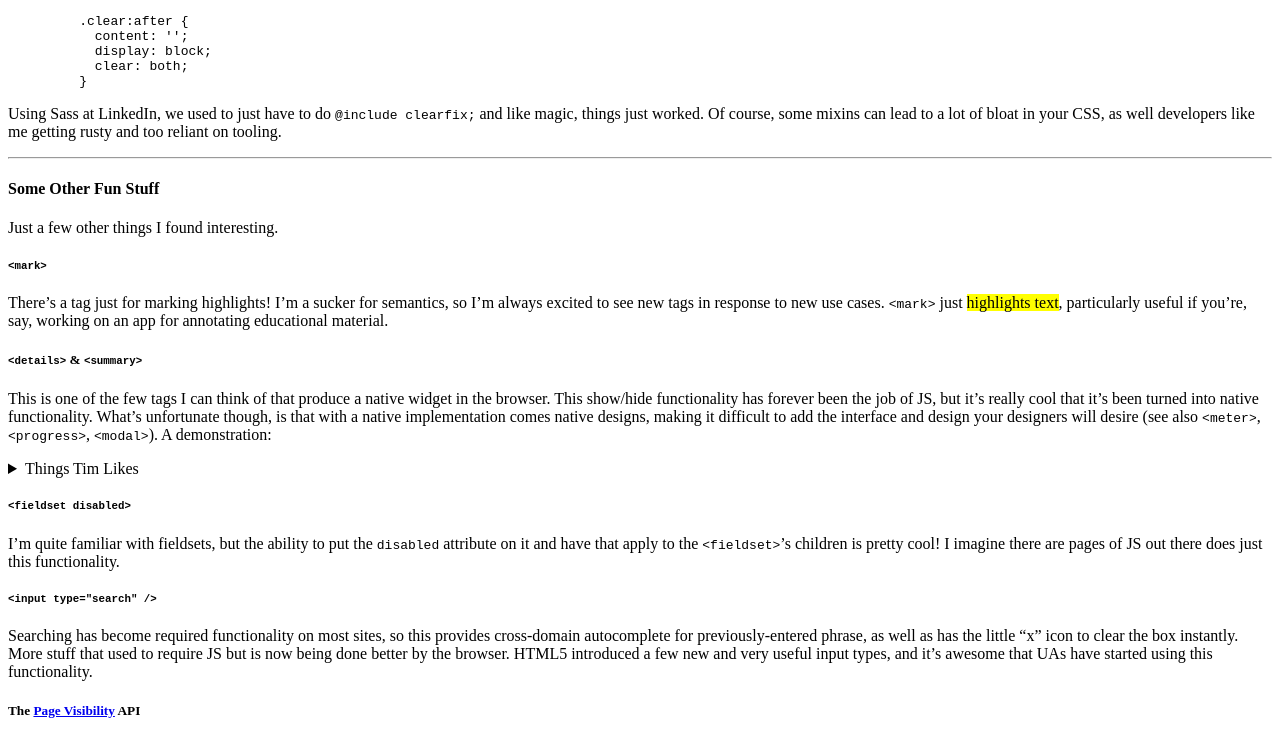
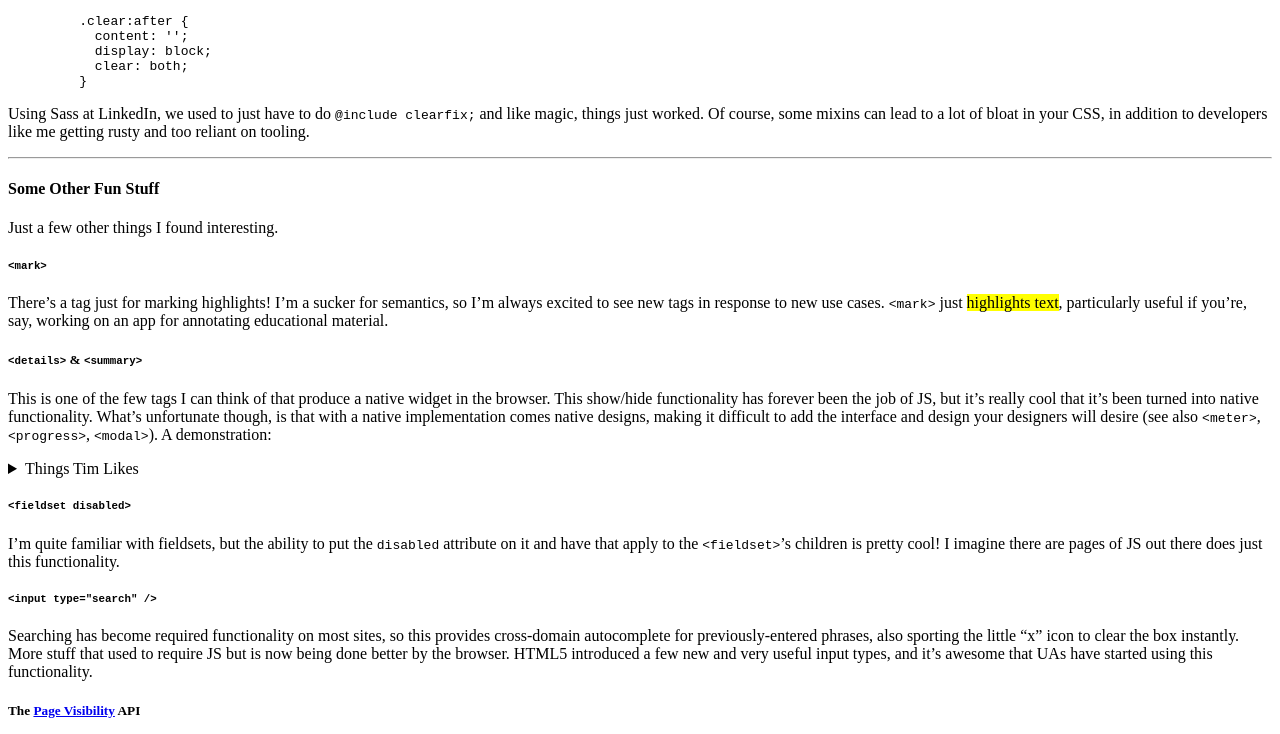
Before and after one commit to pacifisticuffs/pacifisticuffs.github.io, a Jekyll site: the page built from _posts/2018-01-17-things-remembered.md, in a window 1280 px wide. Shown: the part 1219-1953 px from the top of the page. Built offline with Jekyll 4.4.1, drawn with Linux system fonts in a browser that asks for light colours.

Commit message:
Fixes a few typos and phrasing. PHRASING PEOPLE.

```diff
--- a/_posts/2018-01-17-things-remembered.md
+++ b/_posts/2018-01-17-things-remembered.md
@@ -65,7 +65,7 @@ It's been a long time since I've had to worry about clearing floats, and I'd for
       clear: both;
     }
 {% endhighlight %}
-Using Sass at LinkedIn, we used to just have to do `@include clearfix;` and like magic, things just worked. Of course, some mixins can lead to a lot of bloat in your CSS, as well developers like me getting rusty and too reliant on tooling.
+Using Sass at LinkedIn, we used to just have to do `@include clearfix;` and like magic, things just worked. Of course, some mixins can lead to a lot of bloat in your CSS, in addition to developers like me getting rusty and too reliant on tooling.
 
 - - -
 
@@ -92,7 +92,7 @@ A demonstration:
 I'm quite familiar with fieldsets, but the ability to put the `disabled` attribute on it and have that apply to the `<fieldset>`'s children is pretty cool! I imagine there are pages of JS out there does just this functionality.
 
 ##### `<input type="search" />`
-Searching has become required functionality on most sites, so this provides cross-domain autocomplete for previously-entered phrase, as well as has the little "x" icon to clear the box instantly. More stuff that used to require JS but is now being done better by the browser. HTML5 introduced a few new and very useful input types, and it's awesome that UAs have started using this functionality.
+Searching has become required functionality on most sites, so this provides cross-domain autocomplete for previously-entered phrases, also sporting the little "x" icon to clear the box instantly. More stuff that used to require JS but is now being done better by the browser. HTML5 introduced a few new and very useful input types, and it's awesome that UAs have started using this functionality.
 
 ##### The [Page Visibility](https://www.w3.org/TR/page-visibility/) API
 One of the features I appreciate about new browsers in this age of auto-playing nonsense is that they often won't begin unless the document is visible. It'd be super cool to see this functionality extended to the viewport, so that you can easily add this same auto-play/stop functionality without looking at the dimensions of an element with respect to the viewport.
```
